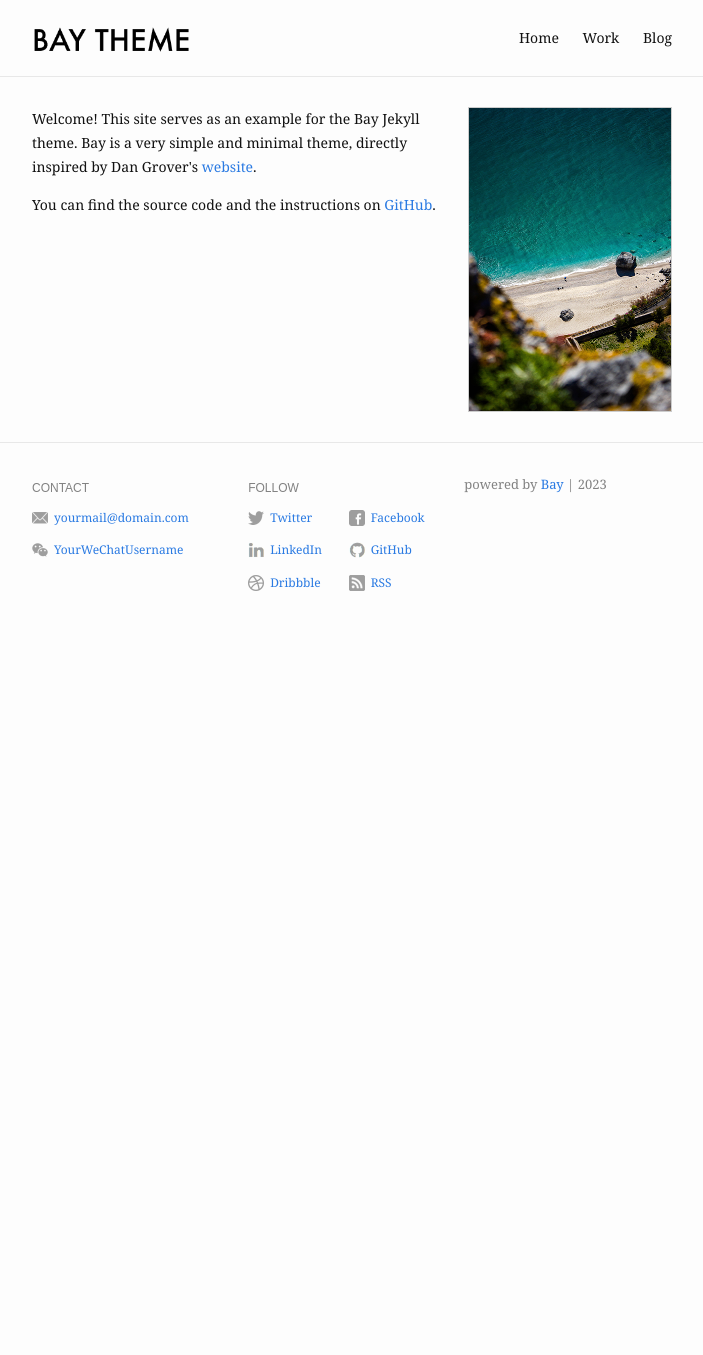
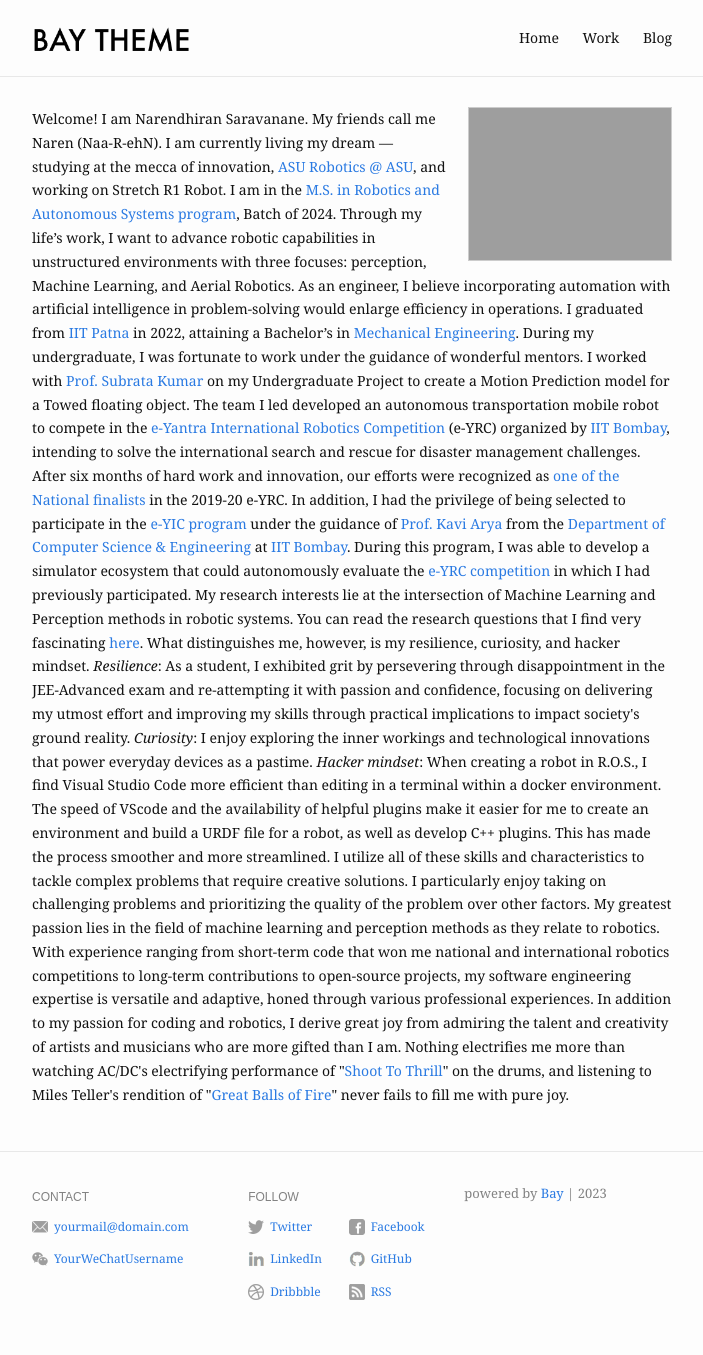
Before and after one commit to naren200/naren200.github.io, a Jekyll site: the page built from index.md, in a window 1280 px wide. Shown: the whole page, without its empty margins (288-991 px from the left). Built offline with Jekyll 4.4.1, drawn with Linux system fonts in a browser that asks for light colours; before the commit the page ends 900 px from its top, so only the background shows below that.

Commit message:
Udpated the home

```diff
--- a/index.md
+++ b/index.md
@@ -1,14 +1,39 @@
 ---
 layout: home
 profile_picture:
-  src: /assets/img/profile-pic.jpg
+  src: /assets/img/naren_profile.jpg
   alt: website picture
 ---
 
 <p>
-  Welcome! This site serves as an example for the Bay Jekyll theme. Bay is a very simple and minimal theme, directly inspired by Dan Grover's <a href="http://dangrover.com">website</a>.
+
+  Welcome! I am Narendhiran Saravanane. My friends call me Naren (Naa-R-ehN).
+
+  I am currently living my dream — studying at the mecca of innovation,<a href="https://robotics.asu.edu/"> ASU Robotics @ ASU</a>, and working on Stretch R1 Robot. I am in the <a href="https://ras.engineering.asu.edu/"> M.S. in Robotics and Autonomous Systems program</a>, Batch of 2024. Through my life’s work, I want to advance robotic capabilities in unstructured environments with three focuses: perception, Machine Learning, and Aerial Robotics.  As an engineer, I believe incorporating automation with artificial intelligence in problem-solving would enlarge efficiency in operations.
+
+
+
+  I graduated from <a href="https://www.iitp.ac.in/">IIT Patna</a> in 2022, attaining a Bachelor’s in <a href="https://www.me.iitb.ac.in/">Mechanical Engineering</a>. During my undergraduate, I was fortunate to work under the guidance of wonderful mentors. I worked with <a href="https://www.iitp.ac.in/index.php/people-6/faculty/2-uncategorised/241-view-profile-38">Prof. Subrata Kumar</a> on my Undergraduate Project to create a Motion Prediction model for a Towed floating object.
+
+  The team I led developed an autonomous transportation mobile robot to compete in the <a href="https://portal.e-yantra.org/#about">e-Yantra International Robotics Competition</a> (e-YRC) organized by <a href="https://www.iitb.ac.in/">IIT Bombay</a>, intending to solve the international search and rescue for disaster management challenges. After six months of hard work and innovation, our efforts were recognized as <a href="https://drive.google.com/file/d/1kweAUygwfA52OVF7uBK29grWofsJmhxy/view?usp=sharing">one of the National finalists</a> in the 2019-20 e-YRC.
+
+  In addition, I had the privilege of being selected to participate in the <a href="https://www.e-yantra.org/eysip">e-YIC program</a> under the guidance of <a href="https://www.it.iitb.ac.in/~kavi/">Prof. Kavi Arya</a> from the <a href="https://www.cse.iitb.ac.in/">Department of Computer Science & Engineering</a> at <a href="https://www.iitb.ac.in/">IIT Bombay</a>. During this program, I was able to develop a simulator ecosystem that could autonomously evaluate the <a href="https://portal.e-yantra.org/#about">e-YRC competition</a> in which I had previously participated.
+
+  My research interests lie at the intersection of Machine Learning and Perception methods in robotic systems. You can read the research questions that I find very fascinating <a href="https://naren200.github.io/">here</a>.
+
+  What distinguishes me, however, is my resilience, curiosity, and hacker mindset.
+
+  <i>Resilience</i>: As a student, I exhibited grit by persevering through disappointment in the JEE-Advanced exam and re-attempting it with passion and confidence, focusing on delivering my utmost effort and improving my skills through practical implications to impact society's ground reality.
+
+
+  <i>Curiosity</i>: I enjoy exploring the inner workings and technological innovations that power everyday devices as a pastime.
+
+  <i>Hacker mindset</i>: When creating a robot in R.O.S., I find Visual Studio Code more efficient than editing in a terminal within a docker environment. The speed of VScode and the availability of helpful plugins make it easier for me to create an environment and build a URDF file for a robot, as well as develop C++ plugins. This has made the process smoother and more streamlined.
+
+  I utilize all of these skills and characteristics to tackle complex problems that require creative solutions. I particularly enjoy taking on challenging problems and prioritizing the quality of the problem over other factors. My greatest passion lies in the field of machine learning and perception methods as they relate to robotics.
+  With experience ranging from short-term code that won me national and international robotics competitions to long-term contributions to open-source projects, my software engineering expertise is versatile and adaptive, honed through various professional experiences.
+
+  In addition to my passion for coding and robotics, I derive great joy from admiring the talent and creativity of artists and musicians who are more gifted than I am. Nothing electrifies me more than watching AC/DC's electrifying performance of "<a href="https://youtu.be/xRQnJyP77tY">Shoot To Thrill</a>" on the drums, and listening to Miles Teller's rendition of "<a href="https://youtu.be/pVcMsjyKlaM">Great Balls of Fire</a>" never fails to fill me with pure joy.
+
+
 </p>
-
-<p>
-  You can find the source code and the instructions on <a href="https://github.com/eliottvincent/bay">GitHub</a>.
-</p>
```
